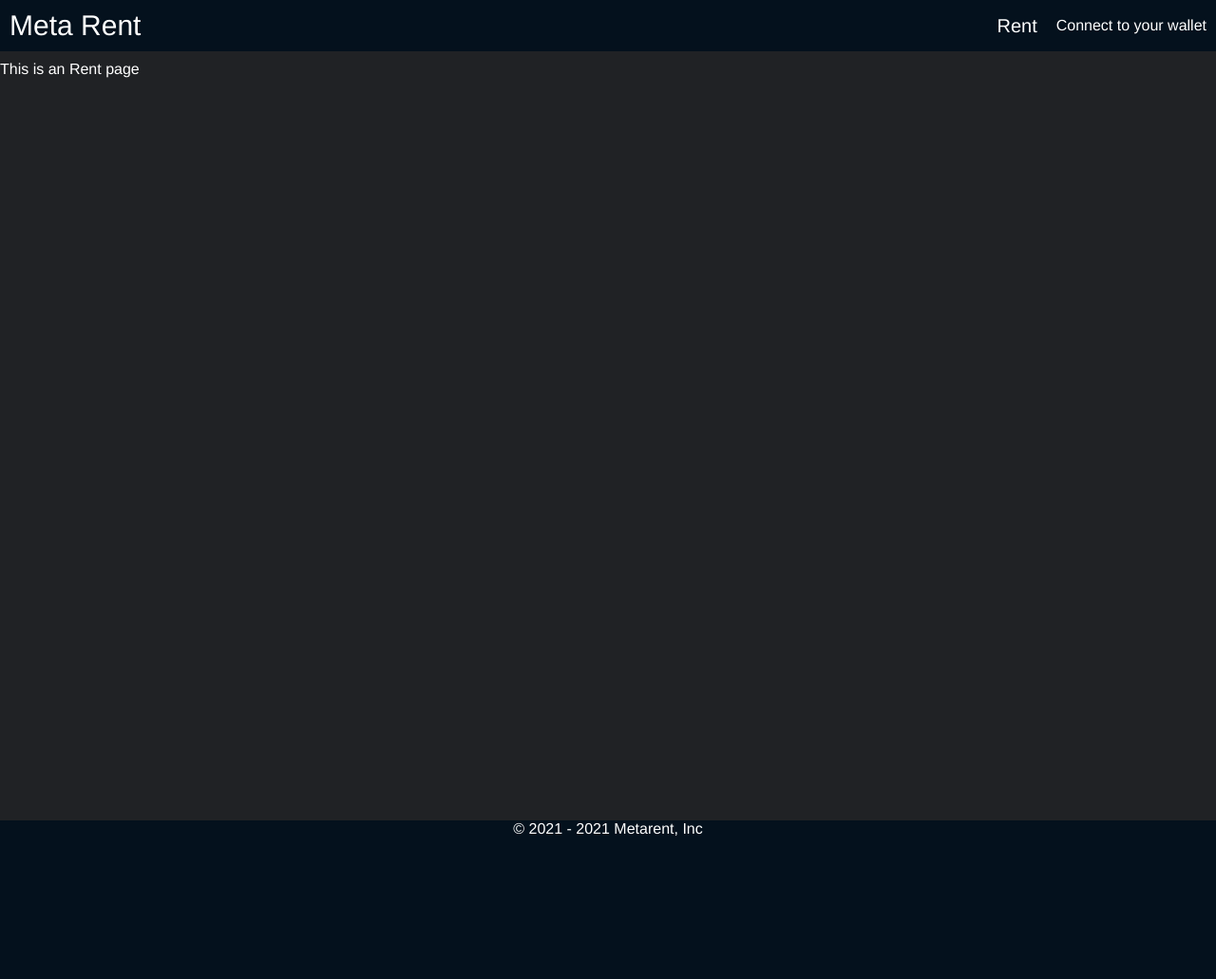
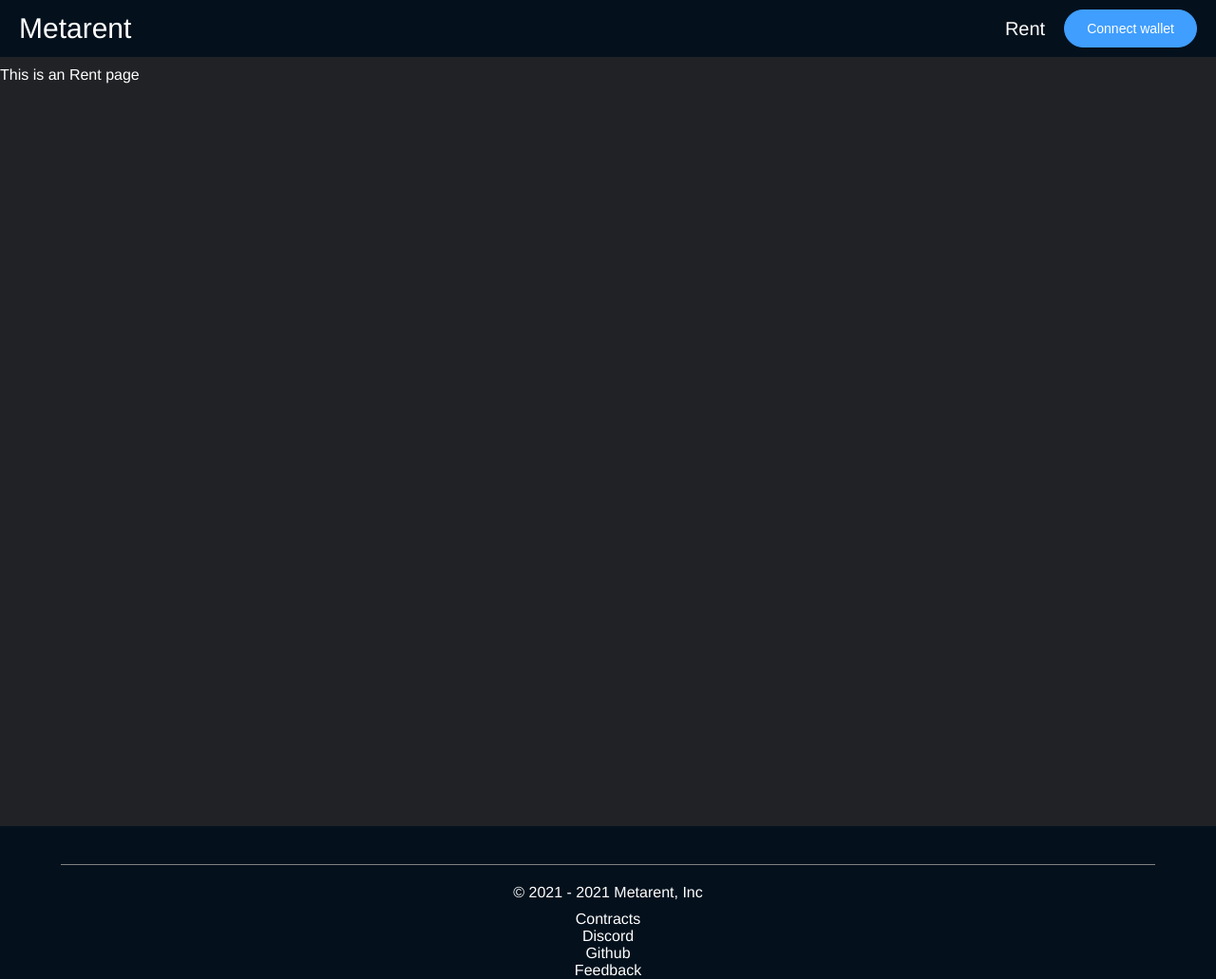
Before and after one commit to metarent-me/dapp, a Vue app: page / in a window 1280 px wide. Shown: the whole page at 95% size. Before the commit the page ends 882 px from the top, so only its background shows below. Built offline with nearby package versions, Linux system fonts and the light colour scheme.

Commit message:
update header and footer

```diff
--- a/src/views/layouts/Footer.vue
+++ b/src/views/layouts/Footer.vue
@@ -1,11 +1,27 @@
 <template>
   <div class="footer-wrapper">
-    <div class="rights">© 2021 - 2021 Metarent, Inc</div>
+    <div class="footer-rights">© 2021 - 2021 Metarent, Inc</div>
+    <div class="footer-links">
+      <div>Contracts</div>
+      <div>Discord</div>
+      <div>Github</div>
+      <div>Feedback</div>
+    </div>
   </div>
 </template>
 
 <style lang="less">
 .footer-wrapper {
+  border-top: 1px solid gray;
   text-align: center;
+  // margin-top: 20px;
+  width: 90%;
+  margin: auto;
+  padding-top: 20px;
+  margin-top: 40px;
+}
+
+.footer-links {
+  margin-top: 10px;
 }
 </style>
--- a/src/views/layouts/Header.vue
+++ b/src/views/layouts/Header.vue
@@ -1,11 +1,13 @@
 <template>
   <div class="header-warpper">
     <div class="header-left">
-      <div class="header-title">Meta Rent</div>
+      <div class="header-title">Metarent</div>
     </div>
     <div class="header-right">
       <div class="header-page-name">Rent</div>
-      <div class="header-connect">Connect to your wallet</div>
+      <div class="header-connect">
+        <el-button type="primary" round>Connect wallet</el-button>
+      </div>
     </div>
   </div>
 </template>
@@ -31,7 +33,7 @@
 }
 
 .header-left {
-  margin-left: 10px;
+  margin-left: 20px;
   align-self: center;
   display: flex;
   align-items: center;
@@ -47,7 +49,7 @@
 }
 
 .header-right {
-  margin-right: 10px;
+  margin-right: 20px;
   align-self: center;
   display: flex;
   align-content: flex-end;
```
